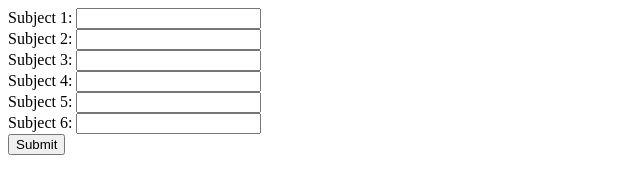
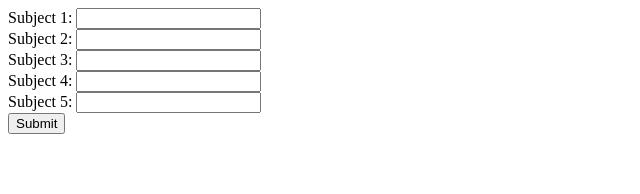
Before and after one commit to TejaAmbati1444/WAD8A3, a plain HTML site: page index.html in a window 1280 px wide. Shown: the whole page, without its empty margins (0-640 px from the left). Drawn offline with Linux system fonts and the light colour scheme.

Commit message:
Update index.html

```diff
--- a/index.html
+++ b/index.html
@@ -34,7 +34,6 @@
         Subject 3: <input type="text" name="t3"><br>
         Subject 4: <input type="text" name="t4"><br>
         Subject 5: <input type="text" name="t5"><br>
-        Subject 6: <input type="text" name="t6"><br>
         <input type="button" value="Submit" onclick="submitmarks()">
     </form>
     <div id="result" style="margin-top:20px; font-weight:bold;"></div>
```
